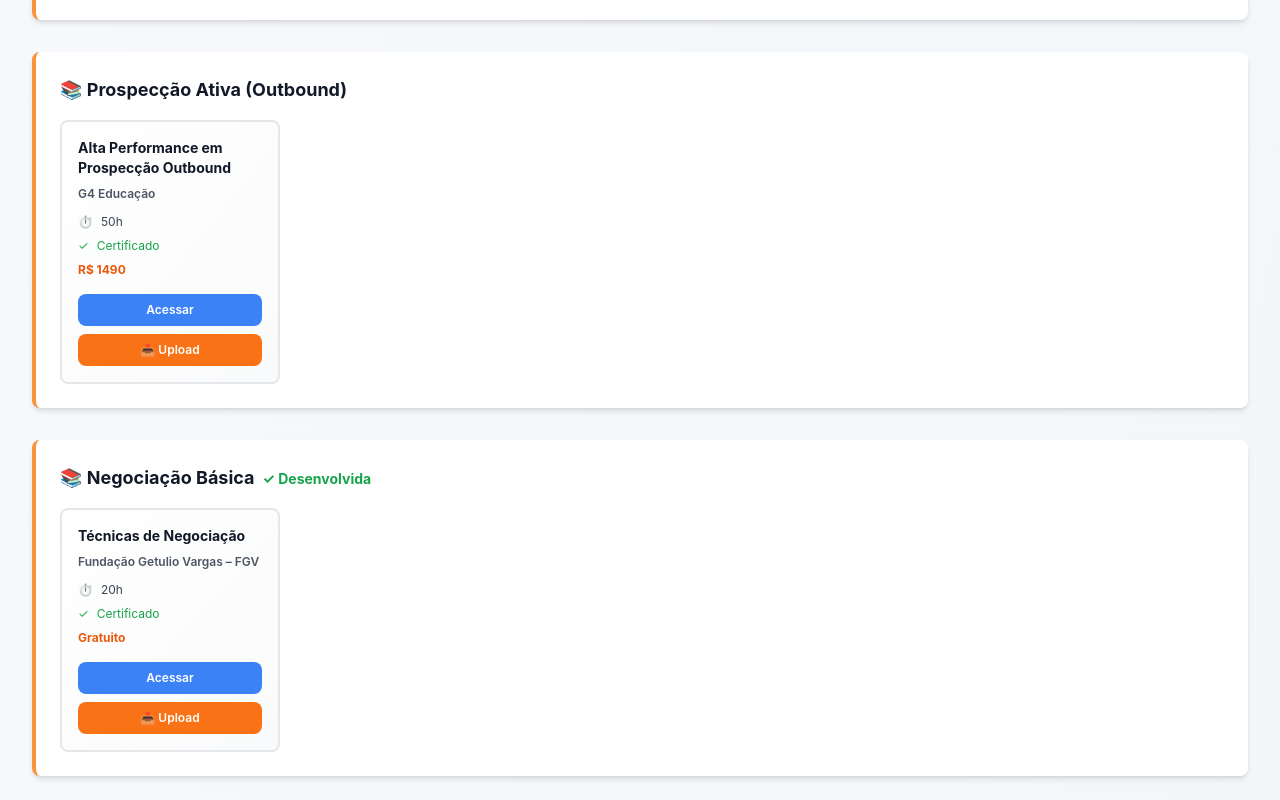
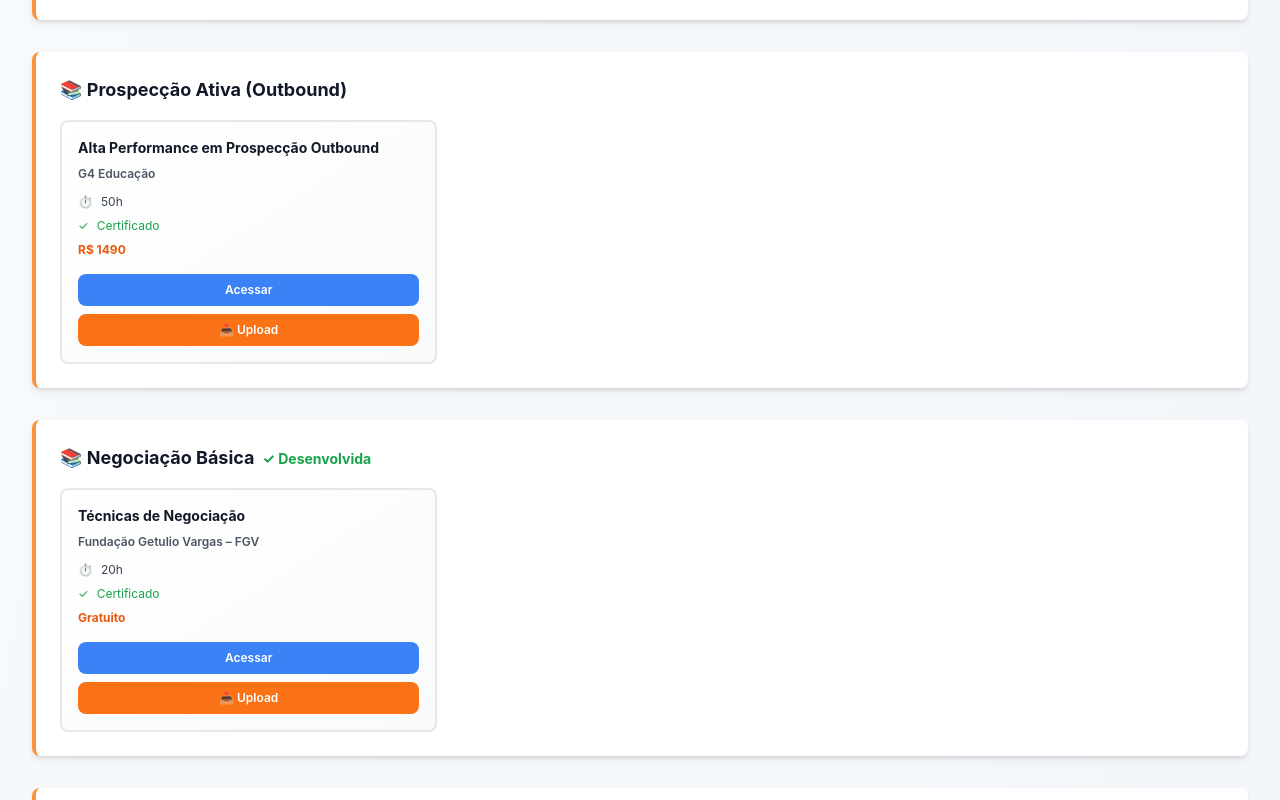
Before and after one commit to deniscansio/scaleconnect, a Next.js app: page /candidato/jornada-sucesso in a window 1280 px wide. Shown: the part 2900-3700 px from the top of the page. Built offline with nearby package versions, Linux system fonts and the light colour scheme.

Commit message:
Layout Fix: Implement auto-fill grid for courses to eliminate white space

```diff
--- a/app/candidato/jornada-sucesso/page.tsx
+++ b/app/candidato/jornada-sucesso/page.tsx
@@ -388,7 +388,12 @@ export default function JornadaSucessoPage() {
                     {isCompetencyDeveloped && <span className="text-green-600 ml-2 text-sm">✓ Desenvolvida</span>}
                   </h3>
 
-                  <div className="grid grid-cols-1 sm:grid-cols-2 md:grid-cols-3 lg:grid-cols-4 xl:grid-cols-5 2xl:grid-cols-6 gap-4 auto-rows-max">
+                  <div style={{
+                    display: 'grid',
+                    gridTemplateColumns: 'repeat(auto-fill, minmax(280px, 1fr))',
+                    gap: '1rem',
+                    width: '100%'
+                  }}>
                     {courses.map((course: any) => {
                       const isCompleted = isCourseCompleted(course.id)
                       const completedInfo = getCompletedCourseInfo(course.id)
```
